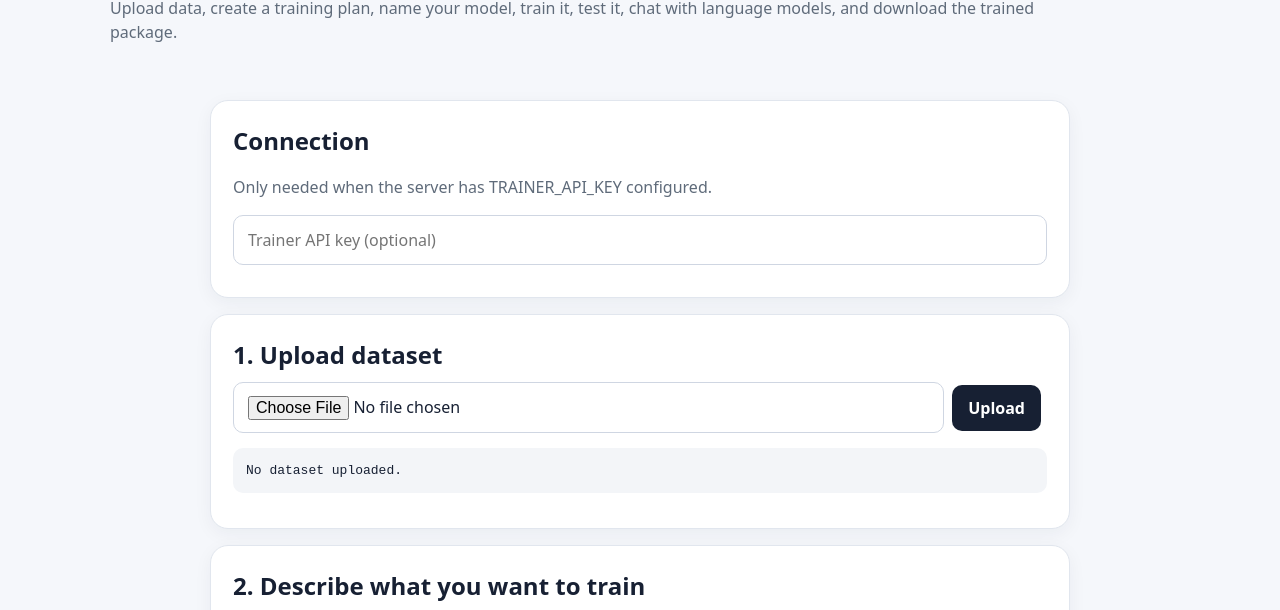
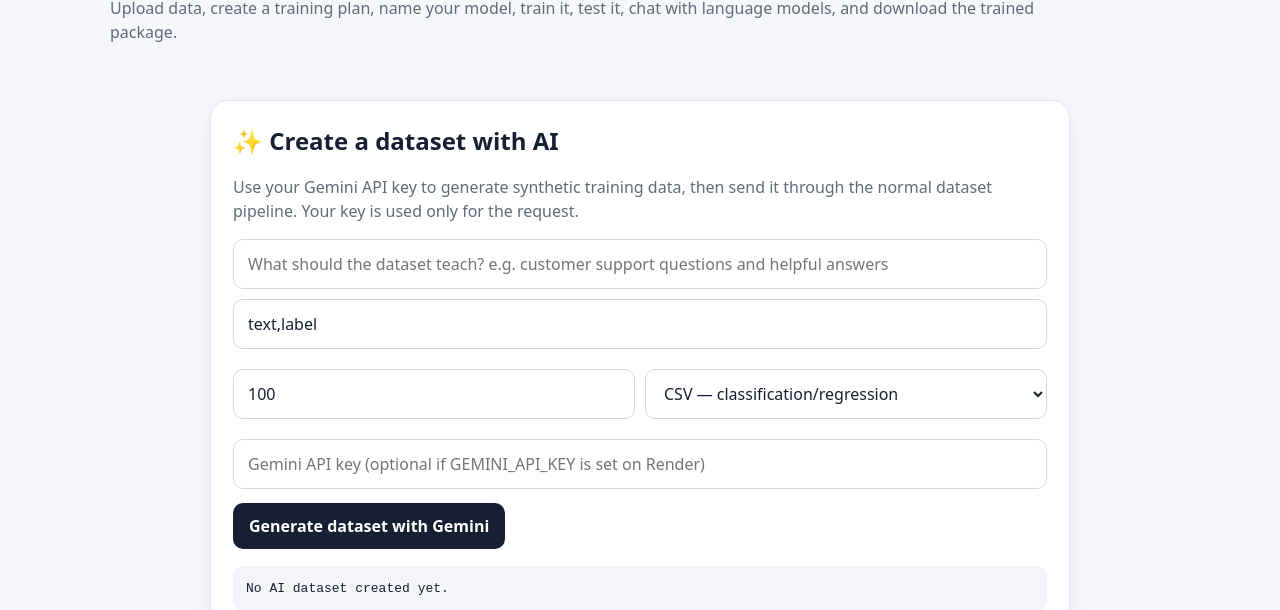
Before and after one commit to kingsohad37-stack/lightweight-ai-trainer, a plain HTML site: page web-overrides/index.html in a window 1280 px wide. Shown: the part 190-800 px from the top of the page. Drawn offline with Linux system fonts and the light colour scheme; no server answers.

Commit message:
Add AI dataset creator at top and bottom of trainer UI

```diff
--- a/web-overrides/index.html
+++ b/web-overrides/index.html
@@ -17,6 +17,24 @@
   </header>
 
   <main>
+    <section class="card dataset-ai">
+      <h2>✨ Create a dataset with AI</h2>
+      <p class="sub">Use your Gemini API key to generate synthetic training data, then send it through the normal dataset pipeline. Your key is used only for the request.</p>
+      <input id="datasetTopic" type="text" maxlength="1000" placeholder="What should the dataset teach? e.g. customer support questions and helpful answers">
+      <input id="datasetColumns" type="text" maxlength="2000" value="text,label" placeholder="Columns, comma separated (e.g. text,label)">
+      <div class="row">
+        <input id="datasetRows" type="number" min="5" max="5000" value="100" placeholder="Rows">
+        <select id="datasetFormat">
+          <option value="csv">CSV — classification/regression</option>
+          <option value="jsonl">JSONL — structured data</option>
+          <option value="txt">TXT — language-model/chat training</option>
+        </select>
+      </div>
+      <input id="datasetGeminiKey" type="password" autocomplete="off" placeholder="Gemini API key (optional if GEMINI_API_KEY is set on Render)">
+      <button onclick="generateDataset()">Generate dataset with Gemini</button>
+      <pre id="datasetAIResult">No AI dataset created yet.</pre>
+    </section>
+
     <section class="card">
       <h2>Connection</h2>
       <p class="sub">Only needed when the server has TRAINER_API_KEY configured.</p>
@@ -105,6 +123,24 @@
       <button onclick="downloadModel()">Download trained model</button>
       <pre id="downloadResult">No download requested yet.</pre>
     </section>
+
+    <section class="card dataset-ai bottom-dataset">
+      <h2>✨ Create another dataset with AI</h2>
+      <p class="sub">Same Gemini dataset generator, placed here too so you can create more data after training/testing without scrolling back to the top.</p>
+      <input id="datasetTopicBottom" type="text" maxlength="1000" placeholder="Dataset topic or training objective">
+      <input id="datasetColumnsBottom" type="text" maxlength="2000" value="text,label" placeholder="Columns, comma separated">
+      <div class="row">
+        <input id="datasetRowsBottom" type="number" min="5" max="5000" value="100" placeholder="Rows">
+        <select id="datasetFormatBottom">
+          <option value="csv">CSV — classification/regression</option>
+          <option value="jsonl">JSONL — structured data</option>
+          <option value="txt">TXT — language-model/chat training</option>
+        </select>
+      </div>
+      <input id="datasetGeminiKeyBottom" type="password" autocomplete="off" placeholder="Gemini API key (optional if configured on Render)">
+      <button onclick="generateDataset(true)">Generate dataset with Gemini</button>
+      <pre id="datasetAIResultBottom">No AI dataset created yet.</pre>
+    </section>
   </main>
   <script src="/app.js"></script>
 </body>
```
